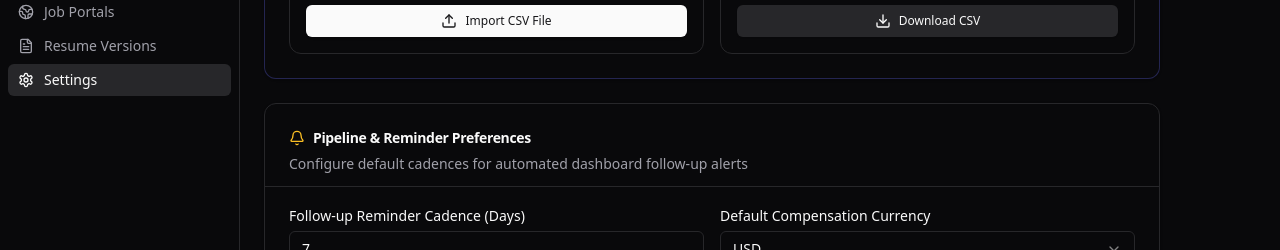
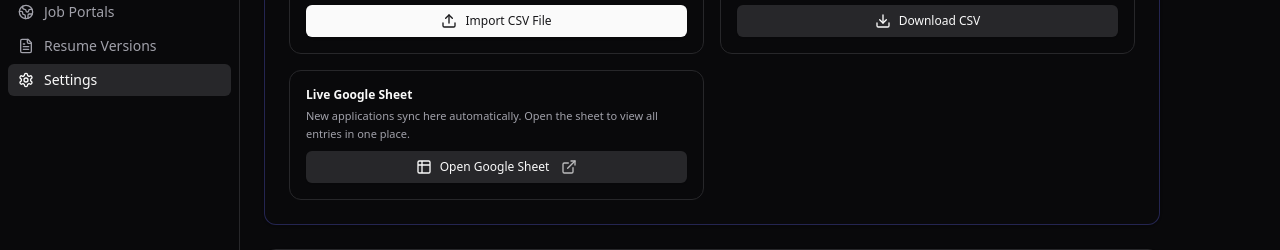
Before and after one commit to masumislambadsha/job-tracker, a Next.js app: page /settings in a window 1280 px wide. Shown: the part 328-578 px from the top of the page. Built offline with nearby package versions, Linux system fonts and the light colour scheme; no server answers; the database is empty.

Commit message:
Add Open Google Sheet link to settings page

```diff
--- a/src/app/(dashboard)/settings/page.tsx
+++ b/src/app/(dashboard)/settings/page.tsx
@@ -23,6 +23,8 @@ import {
   Sparkles,
   CheckCircle2,
   Shield,
+  Table2,
+  ExternalLink,
 } from "lucide-react";
 import { useRouter } from "next/navigation";
 
@@ -34,6 +36,9 @@ export default function SettingsPage() {
   const [isSeeding, setIsSeeding] = useState(false);
   const [seedMessage, setSeedMessage] = useState("");
   const [isSavingPref, setIsSavingPref] = useState(false);
+
+  const googleSheetsUrl =
+    "https://docs.google.com/spreadsheets/d/1B9piE060t6s0IBAhqLlboixDEi8APjyqtBk1nVnxwMU/edit";
 
   const handleSavePreferences = (e: React.FormEvent) => {
     e.preventDefault();
@@ -120,6 +125,28 @@ export default function SettingsPage() {
                 >
                   <Download className="h-3.5 w-3.5" />
                   Download CSV
+                </Button>
+              </a>
+            </div>
+
+            {/* Live Google Sheet */}
+            <div className="p-4 rounded-xl bg-background border border-border space-y-2 flex flex-col justify-between">
+              <div>
+                <span className="text-xs font-bold text-foreground block">Live Google Sheet</span>
+                <p className="text-[11px] text-muted-foreground leading-relaxed mt-1">
+                  New applications sync here automatically. Open the sheet to view all entries in one place.
+                </p>
+              </div>
+              <a
+                href={googleSheetsUrl}
+                target="_blank"
+                rel="noopener noreferrer"
+                className="w-full mt-2 block"
+              >
+                <Button variant="secondary" size="sm" className="w-full">
+                  <Table2 className="h-3.5 w-3.5" />
+                  Open Google Sheet
+                  <ExternalLink className="h-3 w-3 ml-1 opacity-70" />
                 </Button>
               </a>
             </div>
```
